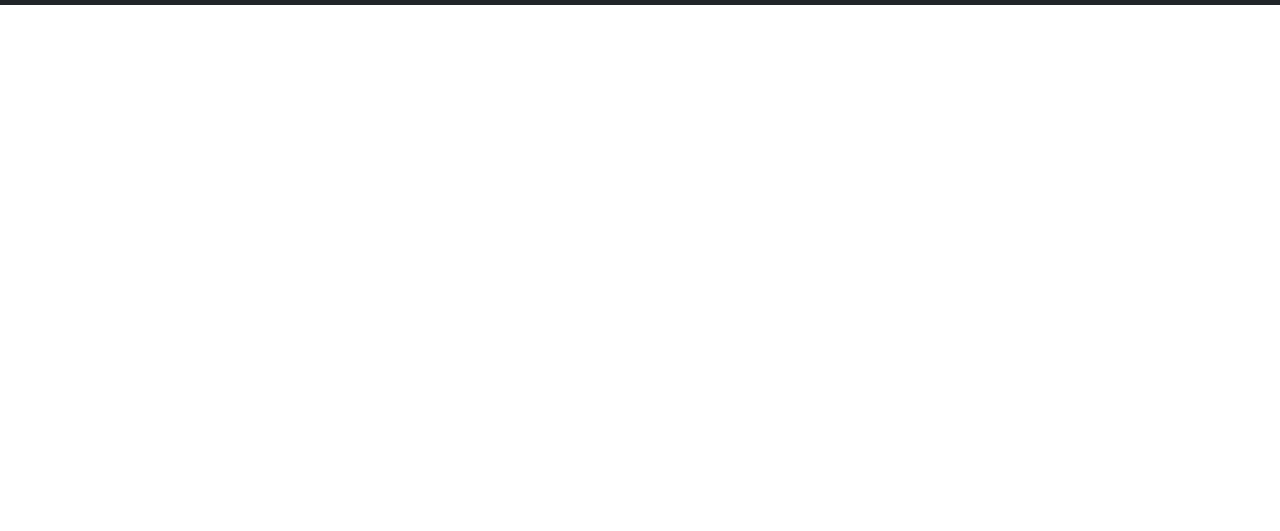
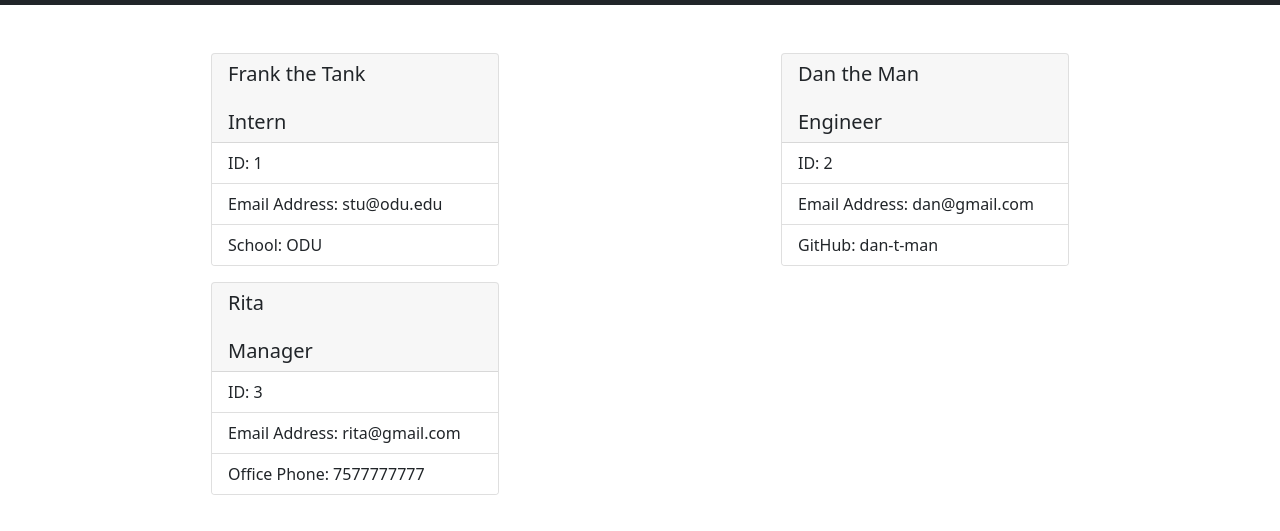
Before and after one commit to Zach-EE/team-profile-generator, a website: page src/output.html in a window 1280 px wide. Shown: the part 45-576 px from the top of the page. Drawn offline with nearby package versions, Linux system fonts and the light colour scheme.

```diff
--- a/src/output.html
+++ b/src/output.html
@@ -12,7 +12,34 @@
             <span class = "navbar-brand mb-0 h1 w-100 text-center">Team Profile</span>
         </nav>
         <div class="container">
-            <div class="row"></div>
+            <div class="row"><div class="col-6">
+          <div class="card mx-auto mb-3" style="width: 18rem">
+          <h5 class="card-header">Frank the Tank<br /><br />Intern</h5>
+          <ul class="list-group list-group-flush">
+              <li class="list-group-item">ID: 1</li>
+              <li class="list-group-item">Email Address: stu@odu.edu</li>
+              <li class="list-group-item">School: ODU</li>
+          </ul>
+          </div>
+        </div><div class="col-6">
+          <div class="card mx-auto mb-3" style="width: 18rem">
+          <h5 class="card-header">Dan the Man<br /><br />Engineer</h5>
+          <ul class="list-group list-group-flush">
+              <li class="list-group-item">ID: 2</li>
+              <li class="list-group-item">Email Address: dan@gmail.com</li>
+              <li class="list-group-item">GitHub: dan-t-man</li>
+          </ul>
+          </div>
+        </div><div class="col-6">
+          <div class="card mx-auto mb-3" style="width: 18rem">
+          <h5 class="card-header">Rita<br /><br />Manager</h5>
+          <ul class="list-group list-group-flush">
+              <li class="list-group-item">ID: 3</li>
+              <li class="list-group-item">Email Address: rita@gmail.com</li>
+              <li class="list-group-item">Office Phone: 7577777777</li>
+          </ul>
+          </div>
+        </div></div>
         </div>
     </body>
     </html>
```
Also changed, not shown: index.js (+19 -4 lines), assets/img/pageScreenShot.jpg (added).
